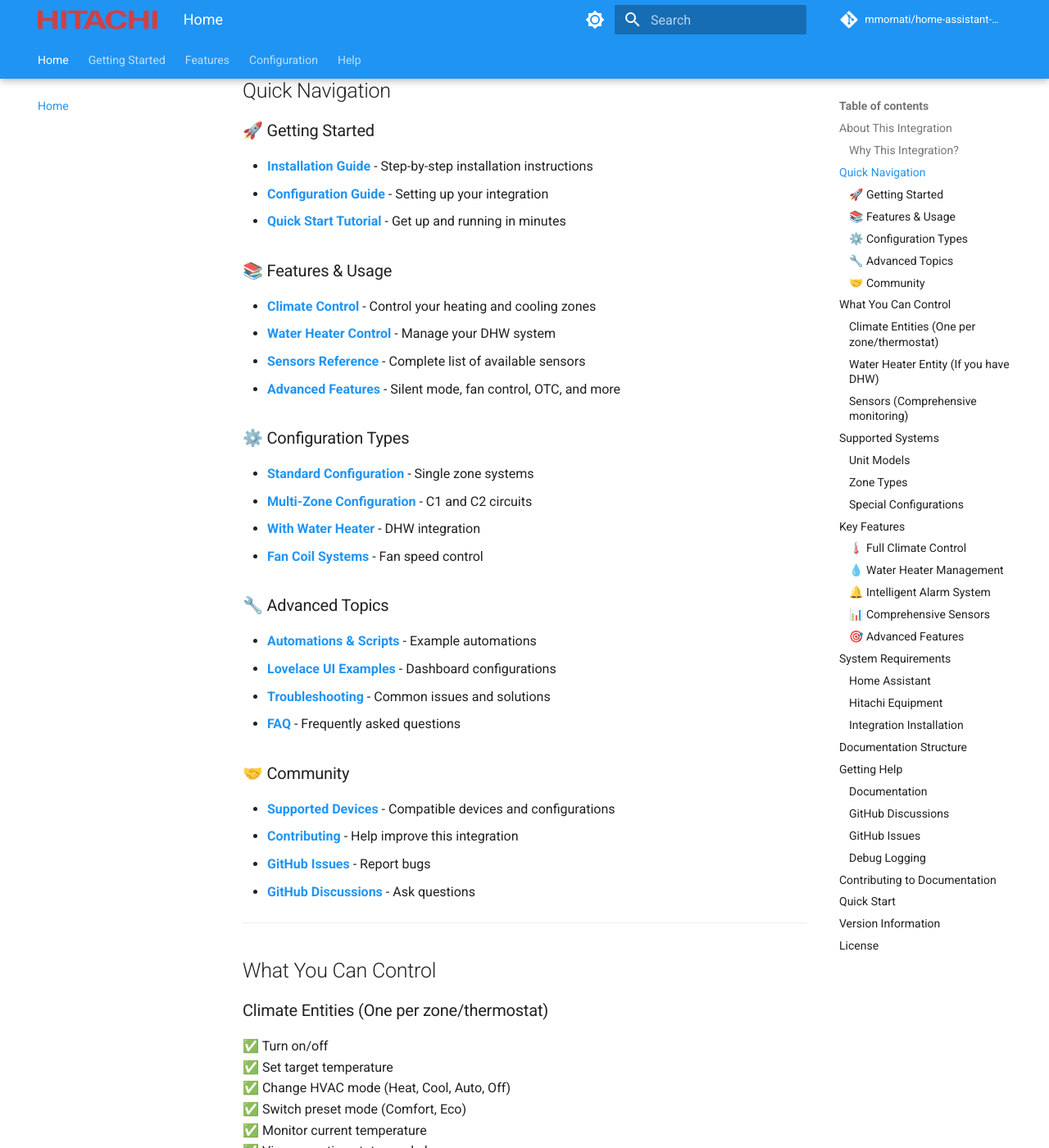
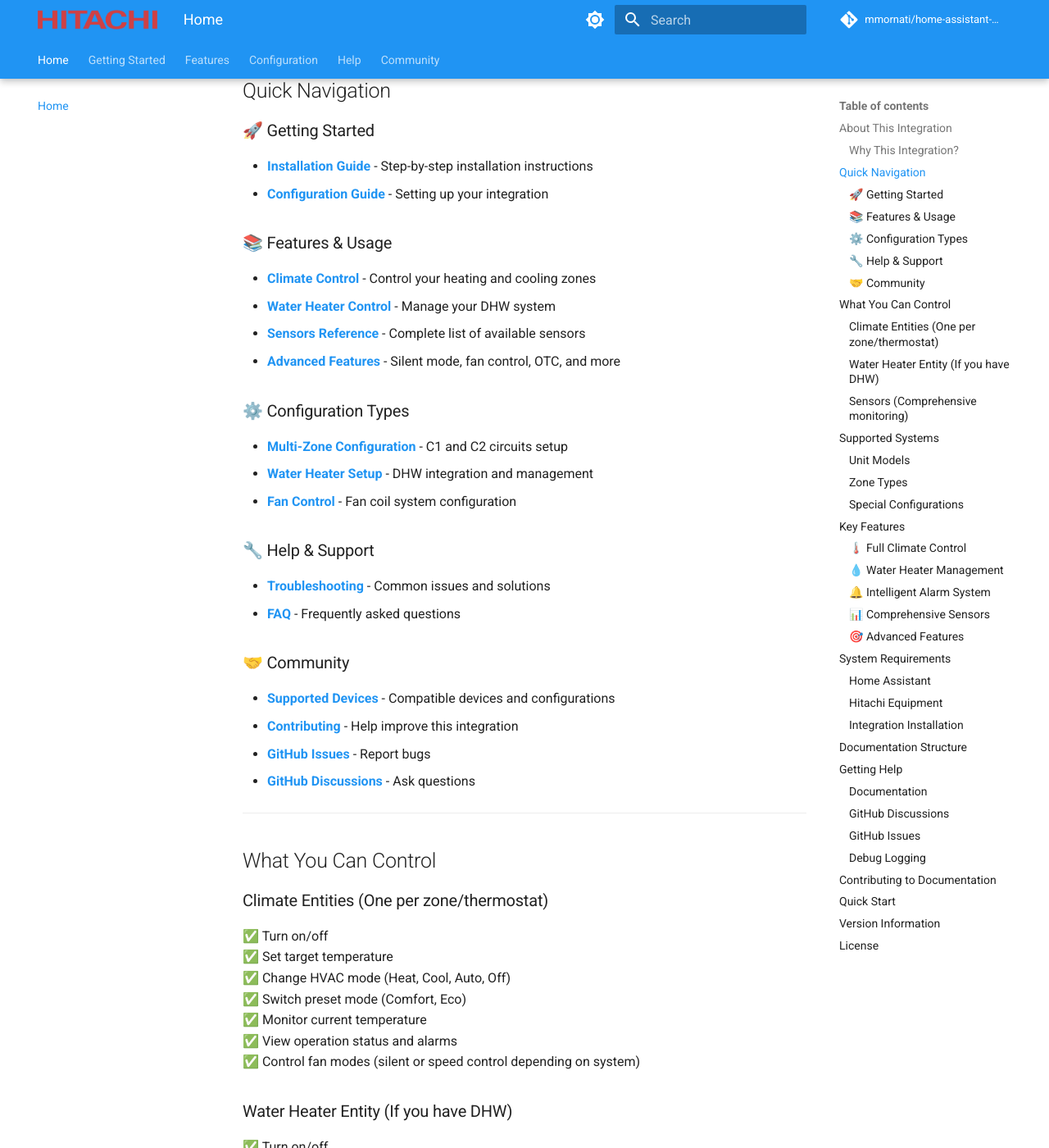
Before and after one commit to mmornati/home-assistant-csnet-home, an MkDocs documentation site: the page built from docs/wiki/Home.md, in a window 1280 px wide and 1400 px high, scrolled down 616 px. Shown: the whole window at 82% size. Built offline with MkDocs 1.6.1 and Material for MkDocs 9.7.7, drawn with Linux system fonts in a browser that asks for light colours; comment, search, counter and statistics services are not loaded; the version menu is left out.

Commit message:
fix: resolve all broken internal links in documentation
Changes:
- Add .md extensions to all internal wiki links in Home.md
- Remove links to non-existent pages (Quick Start, Standard Configuration, etc.)
- Consolidate navigation to existing pages only
- Copy SUPPORTED_DEVICES.md and CONTRIBUTING.md to docs/ folder
- Update navigation paths to use relative links within docs structure
- Add Community section to mkdocs.yml navigation

All internal links now work correctly:
✅ Installation Guide
✅ Configuration Guide
✅ Climate Control
✅ Water Heater Control
✅ Sensors Reference
✅ Advanced Features
✅ Multi-Zone Configuration
✅ Troubleshooting
✅ FAQ
✅ Supported Devices
✅ Contributing

Fixes 404 errors on all documentation internal links.

```diff
--- a/docs/wiki/Home.md
+++ b/docs/wiki/Home.md
@@ -15,31 +15,27 @@
 ## Quick Navigation
 
 ### 🚀 Getting Started
-- **[Installation Guide](Installation-Guide)** - Step-by-step installation instructions
-- **[Configuration Guide](Configuration-Guide)** - Setting up your integration
-- **[Quick Start Tutorial](Quick-Start)** - Get up and running in minutes
+- **[Installation Guide](Installation-Guide.md)** - Step-by-step installation instructions
+- **[Configuration Guide](Configuration-Guide.md)** - Setting up your integration
 
 ### 📚 Features & Usage
-- **[Climate Control](Climate-Control)** - Control your heating and cooling zones
-- **[Water Heater Control](Water-Heater-Control)** - Manage your DHW system
-- **[Sensors Reference](Sensors-Reference)** - Complete list of available sensors
-- **[Advanced Features](Advanced-Features)** - Silent mode, fan control, OTC, and more
+- **[Climate Control](Climate-Control.md)** - Control your heating and cooling zones
+- **[Water Heater Control](Water-Heater-Control.md)** - Manage your DHW system
+- **[Sensors Reference](Sensors-Reference.md)** - Complete list of available sensors
+- **[Advanced Features](Advanced-Features.md)** - Silent mode, fan control, OTC, and more
 
 ### ⚙️ Configuration Types
-- **[Standard Configuration](Standard-Configuration)** - Single zone systems
-- **[Multi-Zone Configuration](Multi-Zone-Configuration)** - C1 and C2 circuits
-- **[With Water Heater](Water-Heater-Configuration)** - DHW integration
-- **[Fan Coil Systems](Fan-Coil-Configuration)** - Fan speed control
+- **[Multi-Zone Configuration](Multi-Zone-Configuration.md)** - C1 and C2 circuits setup
+- **[Water Heater Setup](Water-Heater-Control.md)** - DHW integration and management
+- **[Fan Control](Advanced-Features.md#fan-speed-control)** - Fan coil system configuration
 
-### 🔧 Advanced Topics
-- **[Automations & Scripts](Automations-and-Scripts)** - Example automations
-- **[Lovelace UI Examples](Lovelace-UI-Examples)** - Dashboard configurations
-- **[Troubleshooting](Troubleshooting)** - Common issues and solutions
-- **[FAQ](FAQ)** - Frequently asked questions
+### 🔧 Help & Support
+- **[Troubleshooting](Troubleshooting.md)** - Common issues and solutions
+- **[FAQ](FAQ.md)** - Frequently asked questions
 
 ### 🤝 Community
-- **[Supported Devices](Supported-Devices)** - Compatible devices and configurations
-- **[Contributing](Contributing)** - Help improve this integration
+- **[Supported Devices](../SUPPORTED_DEVICES.md)** - Compatible devices and configurations
+- **[Contributing](../CONTRIBUTING.md)** - Help improve this integration
 - **[GitHub Issues](https://github.com/mmornati/home-assistant-csnet-home/issues)** - Report bugs
 - **[GitHub Discussions](https://github.com/mmornati/home-assistant-csnet-home/discussions)** - Ask questions
 
@@ -213,11 +209,11 @@
 
 ## Quick Start
 
-Ready to get started? Jump to the [Installation Guide](Installation-Guide)!
+Ready to get started? Jump to the [Installation Guide](Installation-Guide.md)!
 
-Already installed? Check out the [Configuration Guide](Configuration-Guide).
+Already installed? Check out the [Configuration Guide](Configuration-Guide.md).
 
-Need help? Visit [Troubleshooting](Troubleshooting) or [FAQ](FAQ).
+Need help? Visit [Troubleshooting](Troubleshooting.md) or [FAQ](FAQ.md).
 
 ---
 
--- a/mkdocs.yml
+++ b/mkdocs.yml
@@ -132,3 +132,6 @@
   - Help:
       - Troubleshooting: wiki/Troubleshooting.md
       - FAQ: wiki/FAQ.md
+  - Community:
+      - Supported Devices: SUPPORTED_DEVICES.md
+      - Contributing: CONTRIBUTING.md
```
Also changed, not shown: docs/CONTRIBUTING.md (added, +68 -0 lines), docs/SUPPORTED_DEVICES.md (added, +383 -0 lines).
